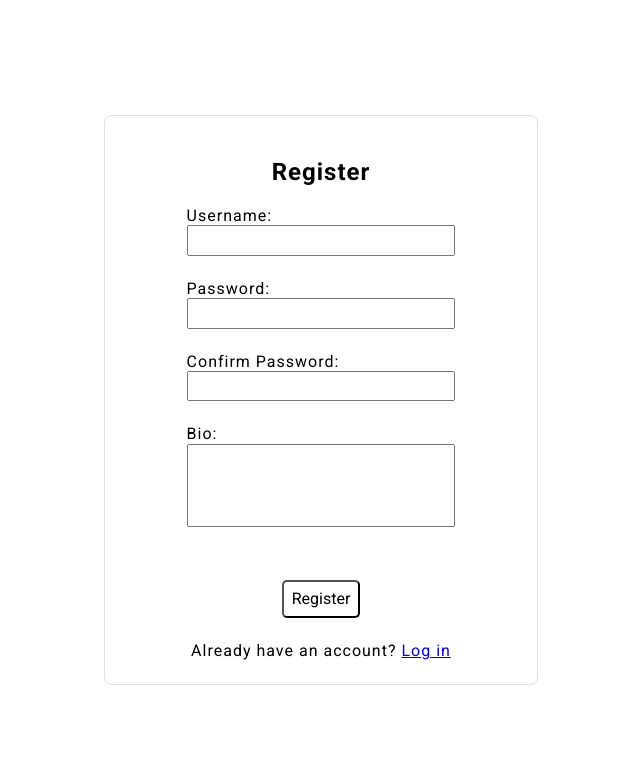
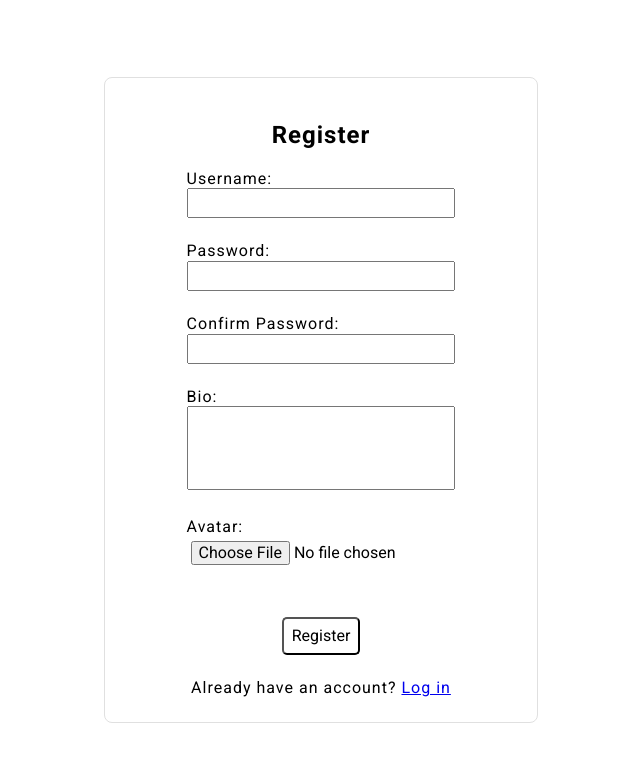
Before and after one commit to dave-forbes/messaging-app, a React (Vite) app in the folder frontend/: page /register in a window 1280 px wide. Shown: the top 762 px of the page, without its empty margins (319-959 px from the left). Built offline with nearby package versions, Linux system fonts and the light colour scheme; no server answers.

Commit message:
modify to allow avatar image upload

```diff
--- a/frontend/src/components/Register/Register.tsx
+++ b/frontend/src/components/Register/Register.tsx
@@ -10,6 +10,7 @@ export default function Register() {
     password: "",
     confirmPassword: "",
     bio: "",
+    avatar: "",
   });
   const [error, setError] = useState("");
   const { register, login } = useAuth();
@@ -18,12 +19,32 @@ export default function Register() {
   const { username, password, confirmPassword, bio } = formData;
 
   const handleChange = (e: any) => {
-    setFormData({ ...formData, [e.target.name]: e.target.value });
+    if (e.target.name === "avatar") {
+      setFormData({ ...formData, avatar: e.target.files[0] });
+    } else {
+      setFormData({ ...formData, [e.target.name]: e.target.value });
+    }
   };
 
   const handleSubmit = async (e: FormEvent<HTMLFormElement>) => {
     e.preventDefault();
-    const response = await register(formData);
+    const formDataToSend = new FormData();
+    if (formData.username) {
+      formDataToSend.append("username", formData.username);
+    }
+    if (formData.password) {
+      formDataToSend.append("password", formData.password);
+    }
+    if (formData.confirmPassword) {
+      formDataToSend.append("confirmPassword", formData.confirmPassword);
+    }
+    if (formData.bio) {
+      formDataToSend.append("bio", formData.bio);
+    }
+    if (formData.avatar) {
+      formDataToSend.append("avatar", formData.avatar);
+    }
+    const response = await register(formDataToSend);
     if (response.success) {
       const { username, password } = formData;
       const loginResponse = await login({ username, password });
@@ -86,6 +107,16 @@ export default function Register() {
               rows={4}
             />
           </div>
+          <div className={styles.inputGroup}>
+            <label htmlFor="avatar">Avatar:</label>
+            <input
+              type="file"
+              id="avatar"
+              name="avatar"
+              accept="image/*"
+              onChange={handleChange}
+            />
+          </div>
           <p>{error}</p>
           <button className="button" type="submit">
             Register
```
